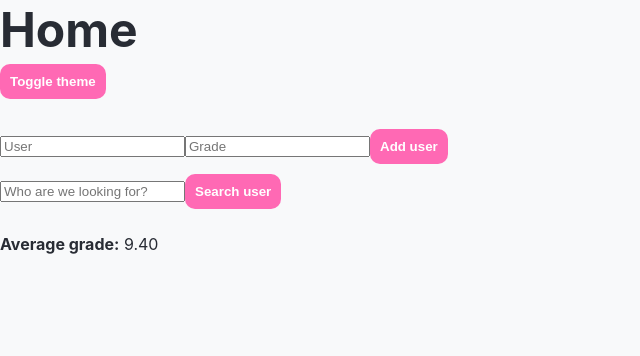
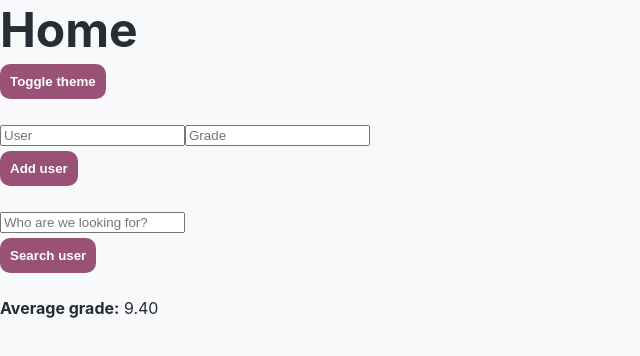
Before and after one commit to keksramos/hello-world, a React (Create React App) app: page / in a window 1280 px wide. Shown: the top 356 px of the page, without its empty margins (0-640 px from the left). Built offline with nearby package versions, Linux system fonts and the light colour scheme.

Commit message:
visualmente mas bonito... sigue sin cambiar el tema en el searched user

```diff
--- a/src/components/Box/Box.js
+++ b/src/components/Box/Box.js
@@ -3,7 +3,7 @@ import "./box.scss";
 import { GradesContext } from "../App/App";
 
 function Box(props) {
-    const [isDarkTheme, setIsDarkTheme] = useState(false);
+    const [isDarkThemeBox, setIsDarkTheme] = useState(false);
     const {usersWithGrades, setUsersWithGrades} = useContext(GradesContext);
     const {name} = props;
 
@@ -11,11 +11,7 @@ function Box(props) {
         return user.name === name;
     })[0];
 
-    const toggleThemeBox = () => {
-        setIsDarkTheme(!isDarkTheme);
-    }
-
-    return <div className={`box ${isDarkTheme ? 'dark-theme' : 'light-theme'}`}>
+    return <div className={`box ${isDarkThemeBox ? 'dark-theme' : 'light-theme'}`}>
         <p>{user.name}</p>
         <p> | </p>
         <p>{user.grade}</p>
--- a/src/components/Box/box.scss
+++ b/src/components/Box/box.scss
@@ -1,8 +1,8 @@
 $gray-100: #f8f9fa;
 $hot-pink: rgb(161, 25, 93);
 
-$background-color-dark: rgba(255,105,180, 0.5);
-$background-color-light: rgba(255, 168, 211, 0.801);
+$box-background-color-dark: rgba(255,105,180, 0.5);
+$box-background-color-light: rgba(255, 168, 211, 0.801);
 
 .box {
     display: flex;
@@ -16,12 +16,12 @@ $background-color-light: rgba(255, 168, 211, 0.801);
     animation: bounce 1s infinite alternate;
 
     &.dark-theme {
-        background-color: $background-color-dark;
+        background-color: $box-background-color-dark;
         color: $gray-100;
     }
 
     &.light-theme {
-        background-color: $background-color-light;
+        background-color: $box-background-color-light;
         color: $hot-pink;
     }
 
--- a/src/pages/home/home.scss
+++ b/src/pages/home/home.scss
@@ -35,13 +35,16 @@ $background-color-light: #f8f9fa;
     }
 
     button{
-        background-color: hotpink;
-        border: 1px solid var(--accent);
+        background-color: rgb(153, 82, 118);
+        border: 0px;
         color: #fff;
+        margin-right: 10px;
         margin: 5px 0;
         padding: 10px;
         border-radius: 10px;
         font-weight: 600;
+        display: flex;
+        flex-direction: column;
         cursor: pointer;
     }
 }
--- a/src/pages/home/index.js
+++ b/src/pages/home/index.js
@@ -1,7 +1,6 @@
 import React, { useContext, useState, useMemo } from "react";
 
 import "./home.scss";
-import "../../components/Box/box.scss"
 import Box from "../../components/Box/Box";
 import { GradesContext } from "../../components/App/App";
 
@@ -26,11 +25,9 @@ function Home() {
 
     const toggleTheme = () => {
         setIsDarkTheme(!isDarkTheme);
+        setIsDarkThemeBox(!isDarkThemeBox);
     }
 
-    // const themeChange = () => {
-    //     setIsDarkThemeBox(!isDarkThemeBox)
-    // }
 
     const addUser = () => {
         const userValue = document.getElementById('user').value;
@@ -63,7 +60,6 @@ function Home() {
                 <h1>Home</h1>
                 <button onClick={event => {
                     toggleTheme()
-                    // themeChange()
                     }}>Toggle theme</button>
             </div>
             <br></br>
@@ -71,18 +67,18 @@ function Home() {
                 <input id="user" type="text" placeholder="User" />
                 <input id="grade" type="number" placeholder="Grade" />
                 <button onClick={addUser}>Add user</button>
-
+            <br></br>
 
             </div>
             <div className="search-box">
                 <input id="suser" type="text" placeholder="Who are we looking for?" />
                 <button onClick={searchUser}>Search user</button>
                 <br></br>
-                <br></br>
                 <span> <b>Average grade:</b> {avg} </span>
                 {
                     searchedUser && <Box  name={searchedUser.name} />
                 }
+
             </div>
 
         </div>
```
